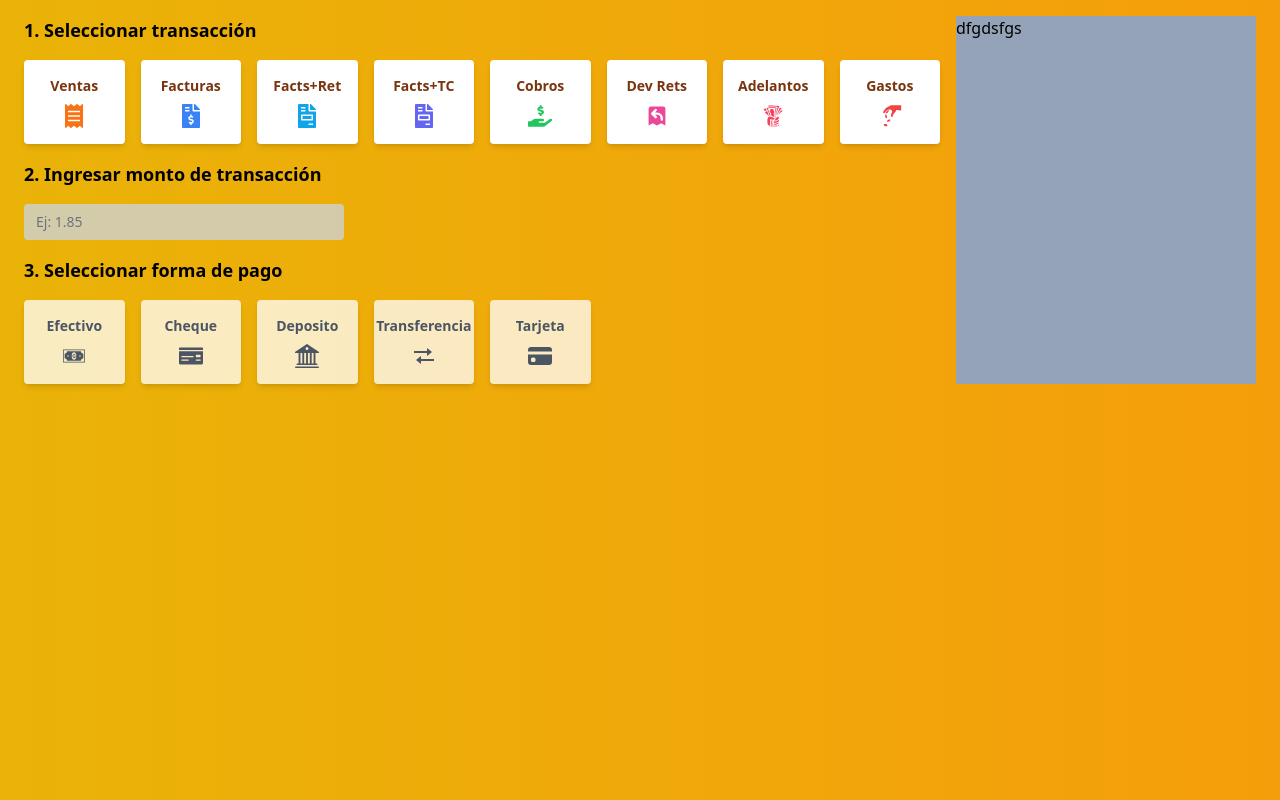
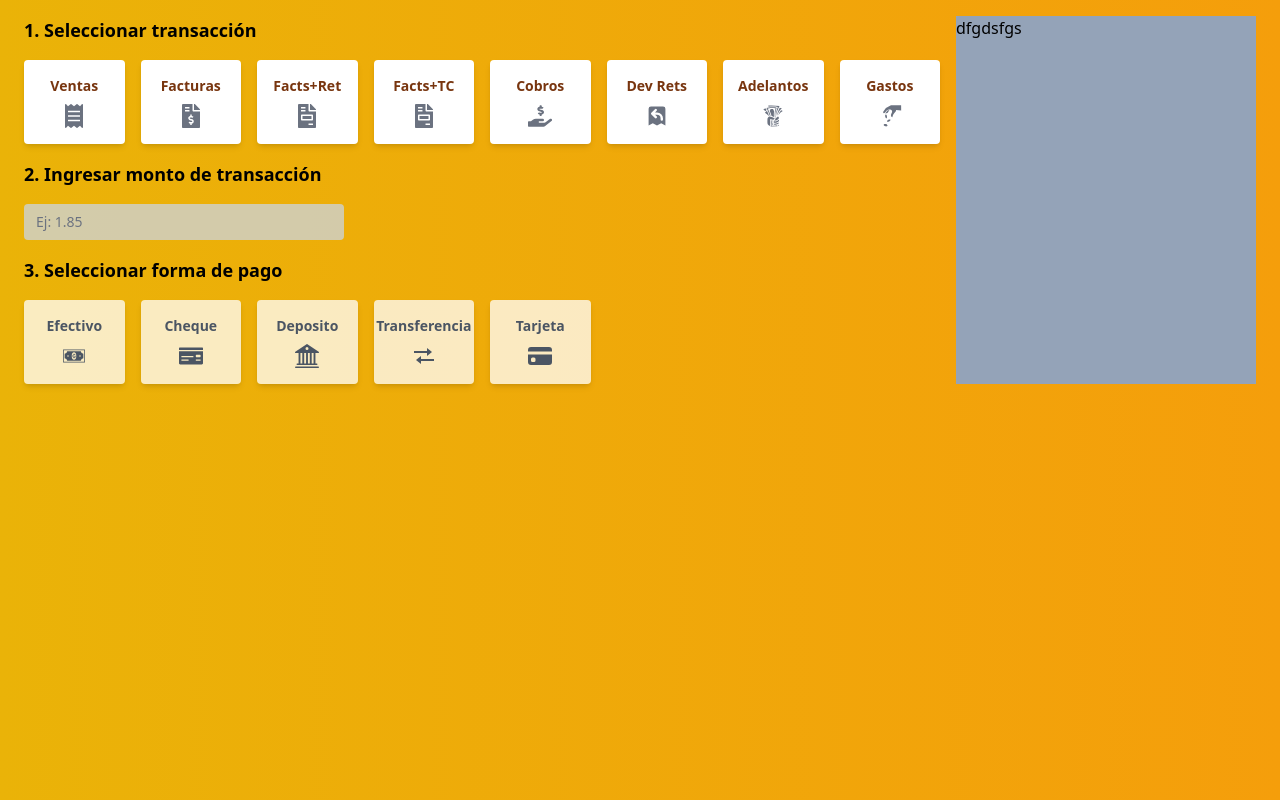
Before and after one commit to luvagu/next-cash-register, a Next.js app: page / in a window 1280 px wide. Built offline with nearby package versions, Linux system fonts and the light colour scheme.

Commit message:
changed prop name

```diff
--- a/components/RadioItemsGroup.jsx
+++ b/components/RadioItemsGroup.jsx
@@ -95,7 +95,7 @@ function RadioItemsGroup({
 										checked && 'text-opacity-75',
 										isGroupDisabled
 											? 'text-gray-600'
-											: iconColorVairants[item?.variant || 'default']
+											: iconColorVairants[item?.color || 'default']
 									)}
 								>
 									<item.icon className='w-5 h-5 sm:w-6 sm:h-6' />
```
